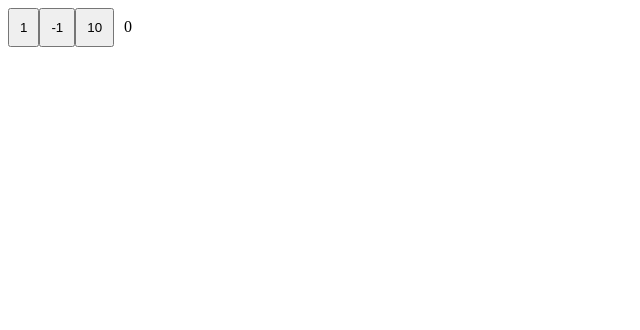
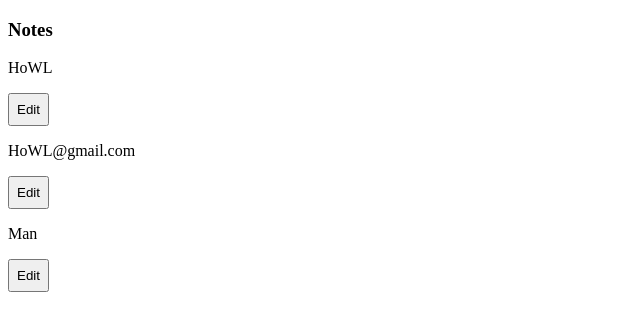
Before and after one commit to First-HoWL/React-Class, a React (Create React App) app: page / in a window 1280 px wide. Shown: the top 330 px of the page, without its empty margins (0-640 px from the left). Built offline with nearby package versions, Linux system fonts and the light colour scheme.

Commit message:
Create profile

```diff
--- a/src/App.js
+++ b/src/App.js
@@ -121,11 +121,112 @@
   );
 }
 
+function Note({ name, email, gender }) {
+  // let isEdit = true;
+  const [isEditName, setisEditName] = useState(false);
+  const [isEditEmail, setisEditEmail] = useState(false);
+  const [textAreaName, settextAreaName] = useState(name);
+  const [textAreaEmail, settextAreaEmail] = useState(email);
+  const [select1, setselect1] = useState(gender);
+  const [isEditselect1, setisEditselect1] = useState("");
+
+  return (
+    <>
+      <h3>Notes</h3>
+      {isEditName ? (
+        <form
+          onSubmit={() => {
+            setisEditName(false);
+          }}
+        >
+          <textarea
+            onChange={(e) => {
+              settextAreaName(e.target.value);
+            }}
+            required
+            value={textAreaName}
+          ></textarea>
+          <button type="submit">Save</button>
+        </form>
+      ) : (
+        <>
+          <p>{textAreaName}</p>
+          <button
+            onClick={() => {
+              setisEditName(true);
+            }}
+          >
+            Edit
+          </button>
+        </>
+      )}
+      {isEditEmail ? (
+        <form
+          onSubmit={() => {
+            setisEditEmail(false);
+          }}
+        >
+          <textarea
+            onChange={(e) => {
+              settextAreaEmail(e.target.value);
+            }}
+            required
+            value={textAreaEmail}
+          ></textarea>
+          <button type="submit">Save</button>
+        </form>
+      ) : (
+        <>
+          <p>{textAreaEmail}</p>
+          <button
+            onClick={() => {
+              setisEditEmail(true);
+            }}
+          >
+            Edit
+          </button>
+        </>
+      )}
+
+      {isEditselect1 ? (
+        <form
+          onSubmit={() => {
+            setisEditselect1(false);
+          }}
+        >
+          <select
+            onChange={(event) => {
+              setselect1(event.target.value);
+            }}
+            value={select1}
+          >
+            <option value="Man"> Man </option>
+            <option value="Woman"> Woman </option>
+            <option value="None"> None </option>
+            <option value="Croissant"> Croissant </option>
+          </select>
+          <button type="submit">Save</button>
+        </form>
+      ) : (
+        <>
+          <p>{select1}</p>
+          <button
+            onClick={() => {
+              setisEditselect1(true);
+            }}
+          >
+            Edit
+          </button>
+        </>
+      )}
+    </>
+  );
+}
+
 export default function App() {
   return (
     <>
-      {/* <InputFeature /> */}
-      <ClickerFeature firstButton={1} secButton={-1} thirdButton={10} />
+      <Note name="HoWL" email="HoWL@gmail.com" gender="Man" />
     </>
   );
 }
--- a/src/styles.css
+++ b/src/styles.css
@@ -22,3 +22,7 @@
 span {
   padding: 10px;
 }
+
+button[type="submit"] {
+  display: block;
+}
```
Also changed, not shown: .codesandbox/tasks.json (added), 1 other file (tests, documents, lock files or other folders).
